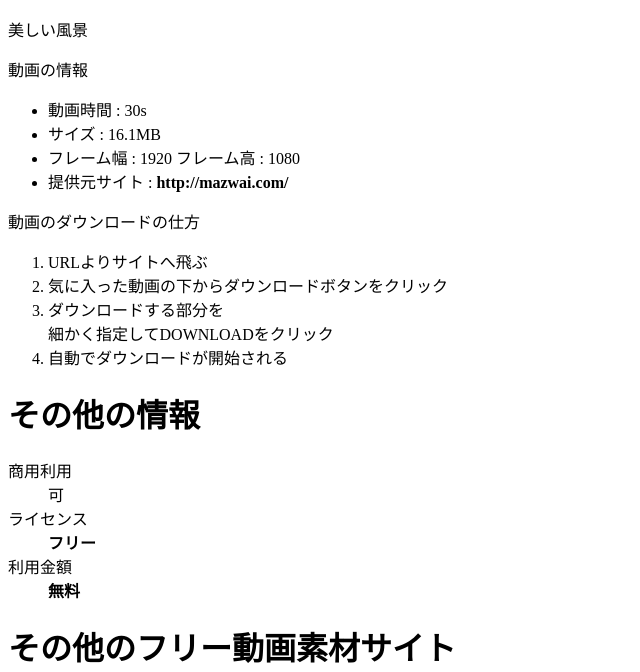
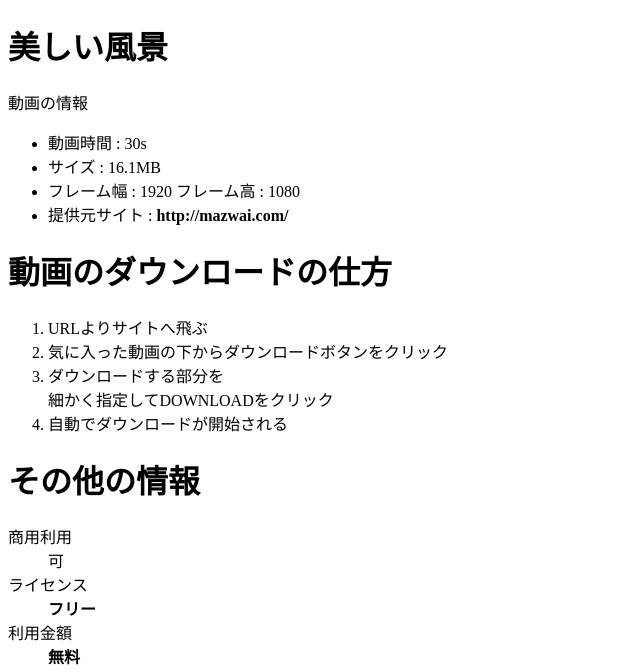
Before and after one commit to hatanaka0105/2016web1-5, a plain HTML site: page index.html in a window 1280 px wide. Shown: the part 169-841 px from the top of the page, without its empty margins (0-640 px from the left). Drawn offline with Linux system fonts and the light colour scheme.

Commit message:
Update index.html

```diff
--- a/index.html
+++ b/index.html
@@ -7,7 +7,7 @@
   <body>
     <p><video src="discoverypartIIjonathanmitchellmp4.mp4" controls autoplay>video要素をサポートしていないブラウザで閲覧されています。
     ほかのブラウザでご覧ください。</video></p>
-    <hl>美しい風景</hl>
+    <h1>美しい風景</h1>
     <p>動画の情報</p>
     <ul>
       <li>動画時間 : 30s</li>
@@ -15,7 +15,7 @@
       <li>フレーム幅 : 1920 フレーム高 : 1080</li>
       <li>提供元サイト : <strong>http://mazwai.com/</strong></li>
     </ul>
-    <hl>動画のダウンロードの仕方</hl>
+    <h1>動画のダウンロードの仕方</h1>
     <ol>
       <li>URLよりサイトへ飛ぶ</li>
       <li>気に入った動画の下からダウンロードボタンをクリック</li>
```
